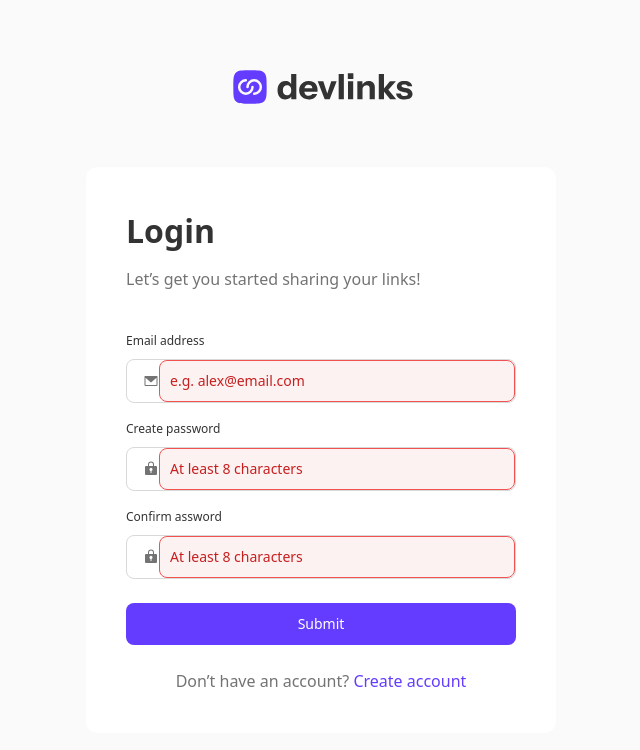
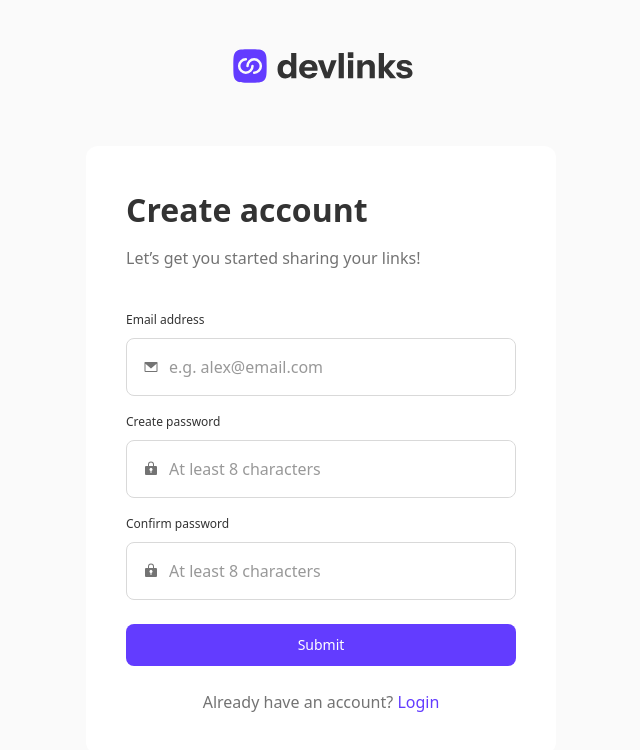
Before and after one commit to k2pbac/link-sharing, a Next.js app: page /signup in a window 1280 px wide. Shown: the top 750 px of the page, without its empty margins (319-959 px from the left). Built offline with nearby package versions, Linux system fonts and the light colour scheme.

Commit message:
finish partials

```diff
--- a/src/components/partials/input/input.tsx
+++ b/src/components/partials/input/input.tsx
@@ -30,13 +30,7 @@ export default function Input(props: Props) {
           !!props.error && "error"
         } ${className} input-group-custom flex w-full border disabled:cursor-not-allowed disabled:opacity-50`}
       >
-        <Image
-          // src={"/assets/images/icon-email.svg"}
-          src={props.imageURL}
-          alt=""
-          width={16}
-          height={16}
-        />
+        <Image src={props.imageURL} alt="" width={16} height={16} />
         <TextInput
           className="w-full"
           id={props.label}
--- a/src/components/views/login-form/login-form.tsx
+++ b/src/components/views/login-form/login-form.tsx
@@ -1,12 +1,11 @@
 "use client";
 
-import { Button, Label, TextInput } from "flowbite-react";
+import { Button } from "flowbite-react";
 
-import Image from "next/image";
 import { useState } from "react";
 import Link from "next/link";
 import { useRouter } from "next/navigation";
-import React, { useEffect } from "react";
+import React from "react";
 import axios from "axios";
 import Input from "@/components/partials/input/input";
 
--- a/src/components/views/signup-form/signup-form.tsx
+++ b/src/components/views/signup-form/signup-form.tsx
@@ -1,22 +1,22 @@
 "use client";
 
-import { Button, Label, TextInput } from "flowbite-react";
+import { Button } from "flowbite-react";
 
-import Image from "next/image";
 import { useState } from "react";
 import Link from "next/link";
 import { useRouter } from "next/navigation";
 import React from "react";
 import axios from "axios";
+import Input from "@/components/partials/input/input";
 
 export default function SignUpForm() {
+  const router = useRouter();
   const [email, setEmail] = useState("");
   const [password, setPassword] = useState("");
+  const [rePassword, setRePassword] = useState("");
   const [emailError, setEmailError] = useState("");
   const [passwordError, setPasswordError] = useState("");
-  const router = useRouter();
-  const [passwordStyle, setPasswordStyle] = useState("");
-  const [emailStyle, setEmailStyle] = useState("");
+  const [rePasswordError, setRePasswordError] = useState("");
   const [user, setUser] = React.useState({
     email: "",
     password: "",
@@ -46,117 +46,45 @@ export default function SignUpForm() {
         <img src="/assets/images/logo-devlinks-large.svg" alt="logo" />
       </div>
       <div className="content-container flex flex-col gap-3 justify-center">
-        <h2 className="heading-m">Login</h2>
+        <h2 className="heading-m">Create account</h2>
         <p className="body-m">Let’s get you started sharing your links!</p>
-        <div>
-          <div className="mb-2 block">
-            <Label
-              className={`body-s ${!!emailError && "error"}`}
-              htmlFor="email"
-              value="Email address"
-            />
-          </div>
-          <div
-            className={`${
-              !!emailError && "error"
-            } ${emailStyle} input-group-custom flex w-full border disabled:cursor-not-allowed disabled:opacity-50`}
-          >
-            <Image
-              src={"/assets/images/icon-email.svg"}
-              alt=""
-              width={16}
-              height={16}
-            />
-            <TextInput
-              className="w-full"
-              id="email"
-              type="email"
-              placeholder="e.g. alex@email.com"
-              required
-              onFocus={() => setEmailStyle("focus-border")}
-              onBlur={() => setEmailStyle("")}
-              color="failure"
-              helperText={<>{emailError}</>}
-              value={email}
-              onChange={(e) => setEmail(e.target.value)}
-            />
-          </div>
-        </div>
-        <div>
-          <div className="mb-2 block">
-            <Label
-              className={`body-s ${!!passwordError && "error"}`}
-              htmlFor="password"
-              value="Create password"
-            />
-          </div>
-          <div
-            className={`${
-              !!passwordError && "error"
-            } ${passwordStyle} input-group-custom flex w-full border disabled:cursor-not-allowed disabled:opacity-50`}
-          >
-            <Image
-              src={"/assets/images/icon-password.svg"}
-              alt=""
-              width={16}
-              height={16}
-            />
-            <TextInput
-              className="w-full"
-              id="password"
-              type="password"
-              placeholder="At least 8 characters"
-              required
-              onFocus={() => setPasswordStyle("focus-border")}
-              onBlur={() => setPasswordStyle("")}
-              value={password}
-              onChange={(e) => setPassword(e.target.value)}
-              color={"failure"}
-              helperText={<>{passwordError}</>}
-            />
-          </div>
-        </div>
 
-        <div>
-          <div className="mb-2 block">
-            <Label
-              className={`body-s ${!!passwordError && "error"}`}
-              htmlFor="confirm-password"
-              value="Confirm assword"
-            />
-          </div>
-          <div
-            className={`${
-              !!passwordError && "error"
-            } ${passwordStyle} input-group-custom flex w-full border disabled:cursor-not-allowed disabled:opacity-50`}
-          >
-            <Image
-              src={"/assets/images/icon-password.svg"}
-              alt=""
-              width={16}
-              height={16}
-            />
-            <TextInput
-              className="w-full"
-              id="password"
-              type="password"
-              placeholder="At least 8 characters"
-              required
-              onFocus={() => setPasswordStyle("focus-border")}
-              onBlur={() => setPasswordStyle("")}
-              value={password}
-              onChange={(e) => setPassword(e.target.value)}
-              color={"failure"}
-              helperText={<>{passwordError}</>}
-            />
-          </div>
-        </div>
+        <Input
+          error={emailError}
+          imageURL={"/assets/images/icon-email.svg"}
+          htmlFor={"email"}
+          label={"Email address"}
+          type={"email"}
+          placeholder={"e.g. alex@email.com"}
+          value={email}
+          onChange={setEmail}
+        />
+        <Input
+          error={passwordError}
+          imageURL={"/assets/images/icon-password.svg"}
+          htmlFor={"password"}
+          label={"Create password"}
+          type={"password"}
+          placeholder={"At least 8 characters"}
+          value={password}
+          onChange={setPassword}
+        />
+        <Input
+          error={rePasswordError}
+          imageURL={"/assets/images/icon-password.svg"}
+          htmlFor={"password"}
+          label={"Confirm password"}
+          type={"password"}
+          placeholder={"At least 8 characters"}
+          value={rePassword}
+          onChange={setRePassword}
+        />
 
         <Button className="mt-3" type="submit">
           Submit
         </Button>
         <p className="text-center body-m pt-3">
-          Don’t have an account? <Link href="/signup">Create account</Link>
+          Already have an account? <Link href="/login">Login</Link>
         </p>
       </div>
     </form>
```
